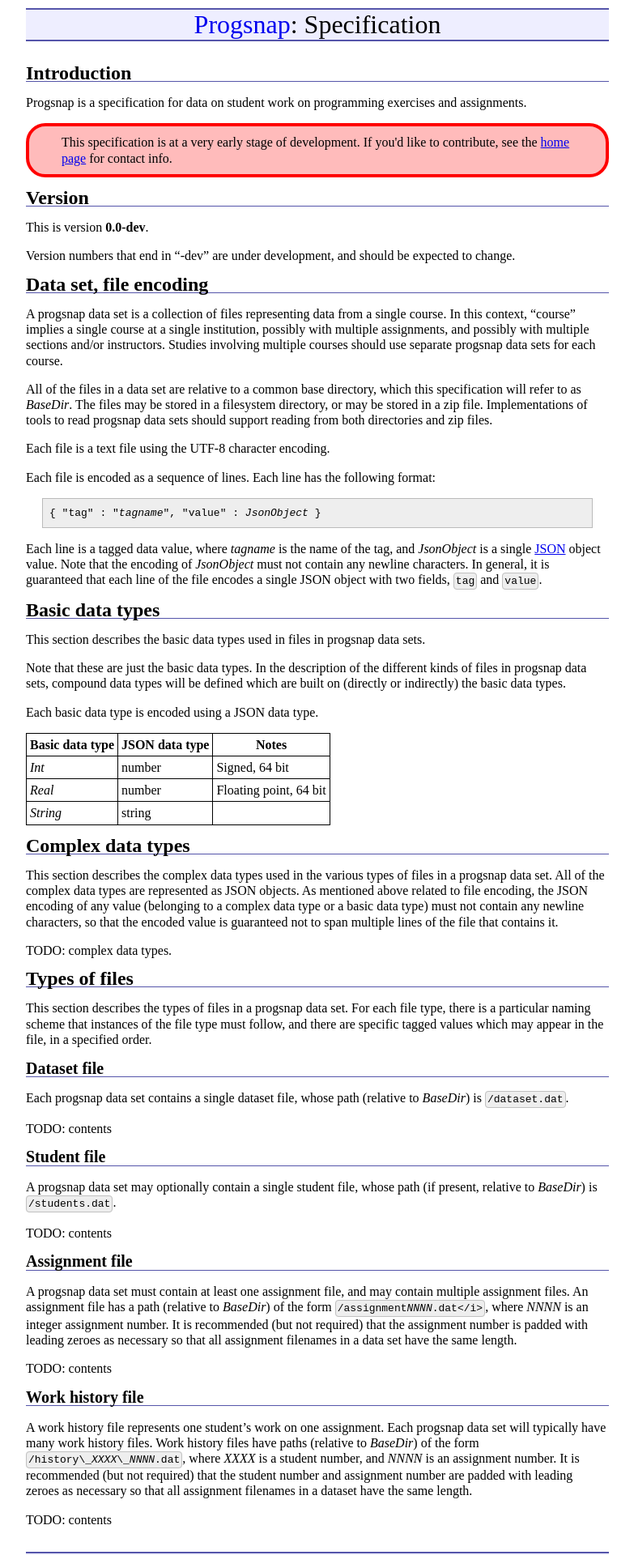
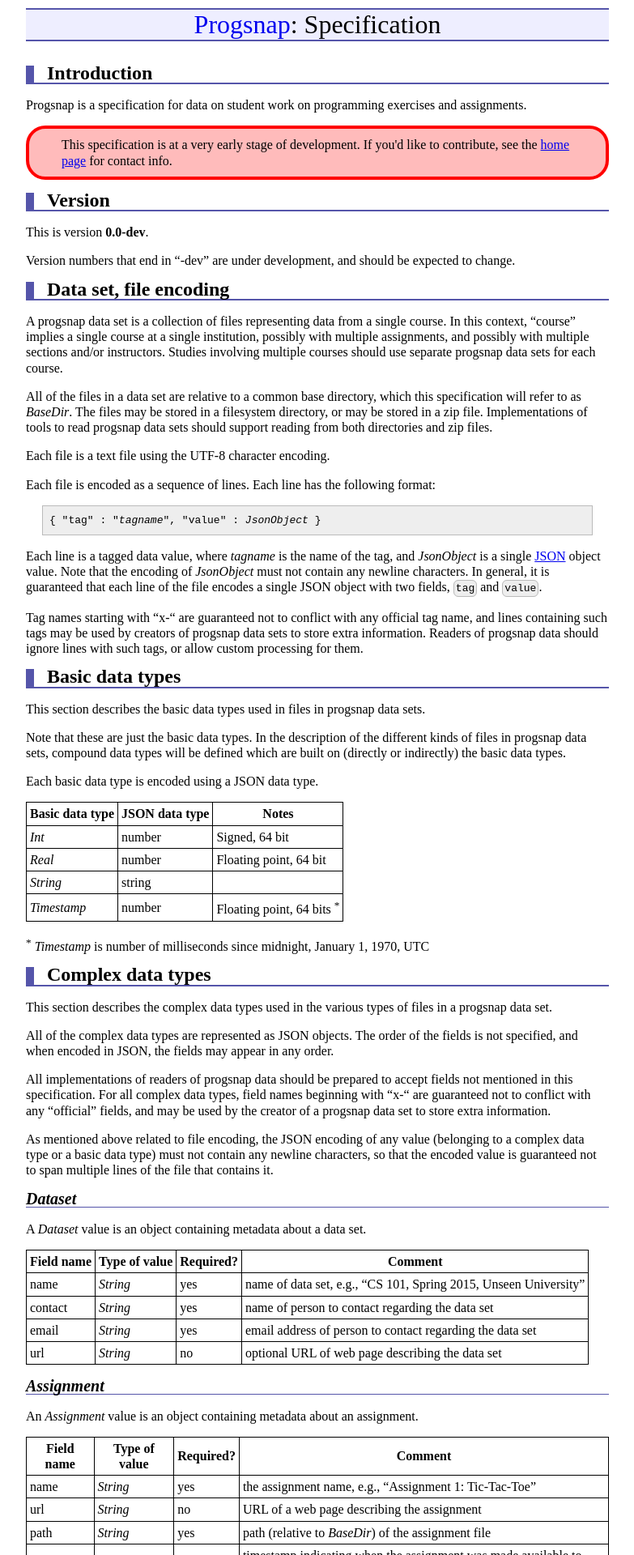
Before and after one commit to cloudcoderdotorg/progsnap-spec, a Jekyll site: the page built from spec.md, in a window 1280 px wide. Shown: the top 1920 px of the page at 81% size, without its empty margins (248-1031 px from the left). Built offline with Jekyll 4.4.1, drawn with Linux system fonts in a browser that asks for light colours; Markdown is read by kramdown in place of the engine named in the settings; some of the changed text lies outside the part shown.

Commit message:
starting to add some information about data

```diff
--- a/css/site.css
+++ b/css/site.css
@@ -67,7 +67,14 @@ a.cc-img {
 	border: 2px solid #55a;
 }
 
-h1, h2, h3 {
+h1 {
+	border-left: 10px solid #55a;
+	border-bottom: 2px solid #55a;
+	padding-left: 16px;
+	padding-bottom: 2px;
+}
+
+h2, h3 {
 	border-bottom: 1px solid #55a;
 }
 
@@ -100,8 +107,8 @@ dt {
 code {
 	background: #eee;
 	padding: 2px;
-	border: 1px solid silver;
-	border-radius: 4px;
+	border: 1px solid #bbb;
+	border-radius: 6px;
 }
 
 .callout {
--- a/spec.md
+++ b/spec.md
@@ -33,6 +33,8 @@ Each file is encoded as a sequence of lines.  Each line has the following format
 
 Each line is a tagged data value, where *tagname* is the name of the tag, and *JsonObject* is a single [JSON](http://www.json.org/) object value.  Note that the encoding of *JsonObject* must not contain any newline characters.  In general, it is guaranteed that each line of the file encodes a single JSON object with two fields, `tag` and `value`.
 
+Tag names starting with "x-" are guaranteed not to conflict with any official tag name, and lines containing such tags may be used by creators of progsnap data sets to store extra information.  Readers of progsnap data should ignore lines with such tags, or allow custom processing for them.
+
 # Basic data types
 
 This section describes the basic data types used in files in progsnap data sets.
@@ -46,12 +48,57 @@ Basic data type | JSON data type | Notes
 *Int*           | number         | Signed, 64 bit
 *Real*          | number         | Floating point, 64 bit
 *String*        | string         |
+*Timestamp*     | number         | Floating point, 64 bits <sup>\*</sup>
+
+<sup>\*</sup> *Timestamp* is number of milliseconds since midnight, January 1, 1970, UTC
 
 # Complex data types
 
-This section describes the complex data types used in the various types of files in a progsnap data set.  All of the complex data types are represented as JSON objects.  As mentioned above related to file encoding, the JSON encoding of any value (belonging to a complex data type or a basic data type) must not contain any newline characters, so that the encoded value is guaranteed not to span multiple lines of the file that contains it.
+This section describes the complex data types used in the various types of files in a progsnap data set.
 
-TODO: complex data types.
+All of the complex data types are represented as JSON objects. The order of the fields is not specified, and when encoded in JSON, the fields may appear in any order.
+
+All implementations of readers of progsnap data should be prepared to accept fields not mentioned in this specification.  For all complex data types, field names beginning with "x-" are guaranteed not to conflict with any "official" fields, and may be used by the creator of a progsnap data set to store extra information.
+
+As mentioned above related to file encoding, the JSON encoding of any value (belonging to a complex data type or a basic data type) must not contain any newline characters, so that the encoded value is guaranteed not to span multiple lines of the file that contains it.
+
+## *Dataset*
+
+A *Dataset* value is an object containing metadata about a data set.
+
+Field name | Type of value | Required? | Comment
+---------- | ------------- | --------- | -------
+name       | *String*      | yes       | name of data set, e.g., "CS 101, Spring 2015, Unseen University"
+contact    | *String*      | yes       | name of person to contact regarding the data set
+email      | *String*      | yes       | email address of person to contact regarding the data set
+url        | *String*      | no        | optional URL of web page describing the data set
+
+## *Assignment*
+
+An *Assignment* value is an object containing metadata about an assignment.
+
+Field name | Type of value | Required? | Comment
+---------- | ------------- | --------- | -------
+name       | *String*      | yes       | the assignment name, e.g., "Assignment 1: Tic-Tac-Toe"
+url        | *String*      | no        | URL of a web page describing the assignment
+path       | *String*      | yes       | path (relative to *BaseDir*) of the assignment file
+assigned   | *Timestamp*   | no        | timestamp indicating when the assignment was made available to students
+due        | *Timestamp*   | yes       | timestamp indicating when the assignment was due
+tests      | *TestList*    | no        | list of tests, if any<sup>\*</sup>
+
+<sup>\*</sup>  A *TestList* should be specified for assignments that have automated tests (e.g., unit tests) associated with them.
+
+## *TestList*
+
+TODO
+
+## *Test*
+
+TODO
+
+## TODO: other complex data types
+
+TODO
 
 # Types of files
 
@@ -61,7 +108,23 @@ This section describes the types of files in a progsnap data set.  For each file
 
 Each progsnap data set contains a single dataset file, whose path (relative to *BaseDir*) is `/dataset.dat`.
 
-TODO: contents
+The dataset file specifies general information about the data set.  It contains the following lines, in the following order.
+
+Tag name | Type of value | Required? | Comment
+-------- | ------------- | --------- | -------
+dataset  | *Dataset*     | Yes       | Metadata about the dataset
+
+## Assignments file
+
+Each progsnap data set contains a single assignments file, whose path (relative to *BaseDir*) is `/assignments.dat`.
+
+The assignments file specifies the assignments that are included in the data set.  It contains zero or more lines of the following form:
+
+Tag name | Type of value
+-------- | -------------
+assignment | *Assignment*
+
+Note that any useful progsnap data set will contain at least one assignment, since work history files are associated with assignments.
 
 ## Student file
 
@@ -71,13 +134,13 @@ TODO: contents
 
 ## Assignment file
 
-A progsnap data set must contain at least one assignment file, and may contain multiple assignment files.  An assignment file has a path (relative to *BaseDir*) of the form <code>/assignment<i>NNNN</i>.dat</i></code>, where *NNNN* is an integer assignment number.  It is recommended (but not required) that the assignment number is padded with leading zeroes as necessary so that all assignment filenames in a data set have the same length.
+A progsnap data set must contain at least one assignment file, and may contain multiple assignment files.  An assignment file has a path (relative to *BaseDir*) of the form <code>/assignment\_<i>NNNN</i>.dat</i></code>, where *NNNN* is an integer assignment number.  It is recommended (but not required) that the assignment number is padded with leading zeroes as necessary so that all assignment filenames in a data set have the same length.
 
 TODO: contents
 
 ## Work history file
 
-A work history file represents one student's work on one assignment.  Each progsnap data set will typically have many work history files.  Work history files have paths (relative to *BaseDir*) of the form <code>/history\_<i>XXXX</i>\_<i>NNNN</i>.dat</code>, where *XXXX* is a student number, and *NNNN* is an assignment number.  It is recommended (but not required) that the student number and assignment number are padded with leading zeroes as necessary so that all assignment filenames in a dataset have the same length.
+A work history file represents one student's work on one assignment.  Each progsnap data set will typically have many work history files.  Work history files have paths (relative to *BaseDir*) of the form <code>/history\_<i>NNNN</i>\_<i>XXXX</i>.dat</code>, where *NNNN* is an assignment number, and *XXXX* is a student number.  It is recommended (but not required) that the student number and assignment number are padded with leading zeroes as necessary so that all assignment filenames in a dataset have the same length.
 
 TODO: contents
 
```
